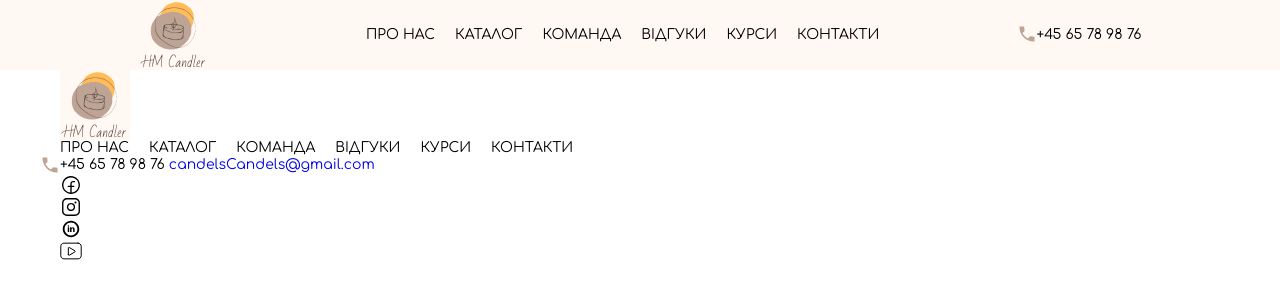
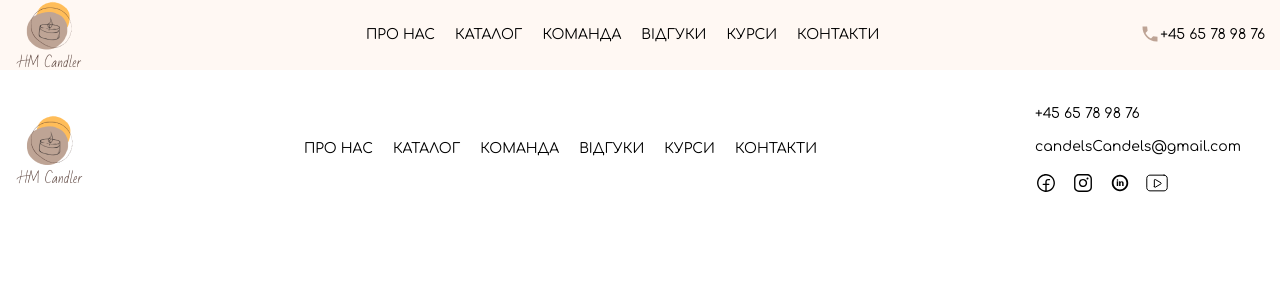
Before and after one commit to devper02/HM-Candler, a plain HTML site: page index.html in a window 1280 px wide. Drawn offline with Linux system fonts and the light colour scheme.

Commit message:
Finish dev footer, start to dev section main

```diff
--- a/index.html
+++ b/index.html
@@ -37,8 +37,9 @@
     <!-- footer -->
     <footer class="footer">
       <div class="container">
+        <div class="footer__inner">
           <a class="header__logo" href=""
-          ><img src="./assets/img/header/logo.png" alt=""
+            ><img src="./assets/img/footer/logo/logo.png" alt=""
           /></a>
           <nav class="menu">
             <ul class="menu__list">
@@ -51,7 +52,7 @@
             </ul>
           </nav>
           <div class="footer__contatcts">
-          <a class="phone" href="tel:+4565789876">+45 65 78 98 76</a>
+            <a class="footer__phone" href="tel:+4565789876">+45 65 78 98 76</a>
             <a href="mailto:candelsCandels@gmail.com" class="email"
               >candelsCandels@gmail.com</a
             >
@@ -79,6 +80,7 @@
             </ul>
           </div>
         </div>
+      </div>
     </footer>
     <!-- footer/ -->
     <!--! content/ -->
--- a/scss/base.scss
+++ b/scss/base.scss
@@ -12,7 +12,7 @@ body {
   line-height: 1.2;
 }
 .container {
-  max-width: 1190px;
+  max-width: 1350px;
   padding: 0 15px;
   margin: 0 auto;
 }
--- a/scss/main.scss
+++ b/scss/main.scss
@@ -12,7 +12,7 @@
 }
 .header__inner {
   display: flex;
-  justify-content: space-around;
+  justify-content: space-between;
   align-items: center;
 }
 
@@ -42,4 +42,45 @@
   }
 }
 // header/
+// footer
+.footer {
+  background-color: #fff;
+}
+.footer__inner {
+  display: flex;
+  justify-content: space-between;
+  align-items: center;
+  padding: 36px 0;
+}
+.footer__contatcts {
+  display: flex;
+  width: 230px;
+  flex-direction: column;
+  & .footer__phone {
+    margin-bottom: 16px;
+    @include headerLinks($blackColor, 14px, 400);
+  }
+}
+.email {
+  margin-bottom: 16px;
+  color: $blackColor;
+  transition: all 0.3s ease-in-out;
+  &:hover {
+    color: #b6afaf;
+  }
+  &:focus {
+    color: #b6afaf;
+  }
+}
+.footer__social {
+  display: flex;
+  & li {
+    margin-right: 15px;
+    &:last-child {
+      margin-right: 0;
+    }
+  }
+}
+
+// footer/
 //! content/
```
Also changed, not shown: assets/img/footer/logo/logo.png (added), css/main.css. Lines whose indentation alone changed are shown as unchanged.
